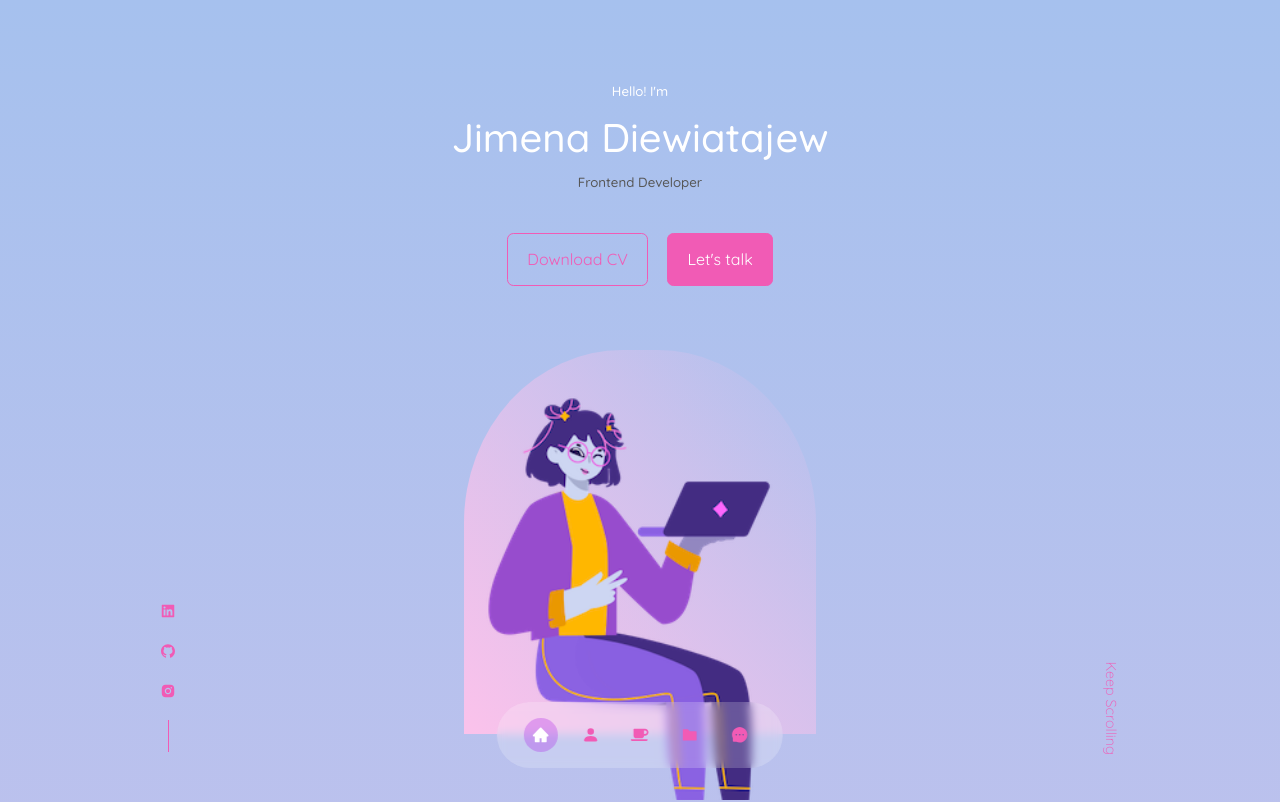
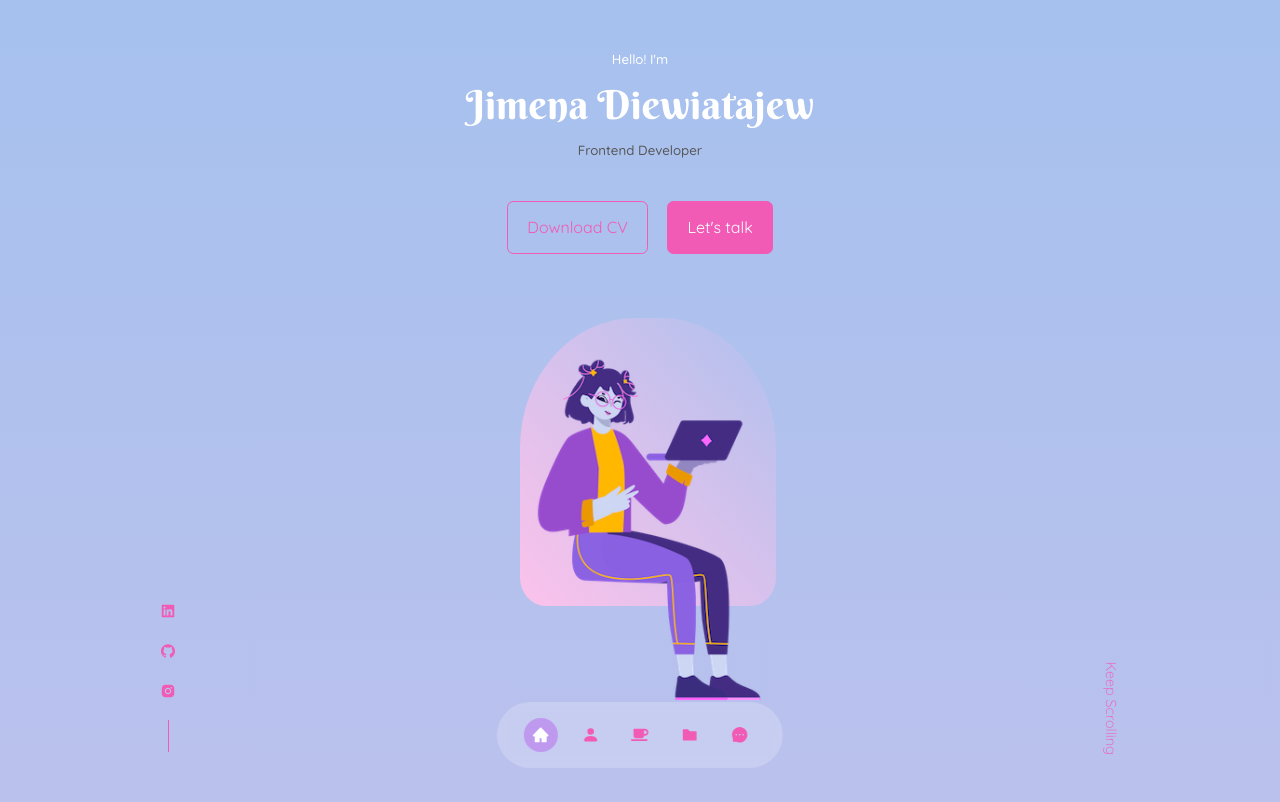
Before and after one commit to jimdiew/portfolio2022, a React (Create React App) app: page / in a window 1280 px wide. Shown: the top 802 px of the page. Built offline with nearby package versions, Linux system fonts and the light colour scheme; a web font is replaced by a local one.

Commit message:
Change font family in name

```diff
--- a/src/components/header/header.css
+++ b/src/components/header/header.css
@@ -1,3 +1,5 @@
+@import url('https://fonts.googleapis.com/css2?family=Berkshire+Swash&display=swap');
+
 header{
     height: 100vh;
     padding-top: 5rem;
@@ -8,6 +10,10 @@ header{
     text-align: center;
     height: 100%;
     position: relative;
+}
+
+.header__container h1{
+    font-family: 'Berkshire Swash', cursive;
 }
 
 /*CTA*/
@@ -44,7 +50,7 @@ header{
     position: absolute;
     left: calc(50% - 11rem);
     margin-top: 4rem;
-    border-radius: 45% 45% 0 0;
+    border-radius: 45% 45% 10% 10%;
     padding-top: 1.5rem;
 
 }
@@ -61,9 +67,10 @@ header{
 }
 
 /* MEDIA QUERIES (MEDIUM) */
-@media screen and (max-width: 1024px) {
+@media screen and (max-width: 1366px) {
 
 header{
+    height: 100vh;
     padding-top: 3rem;
     overflow: visible;
 }
```
